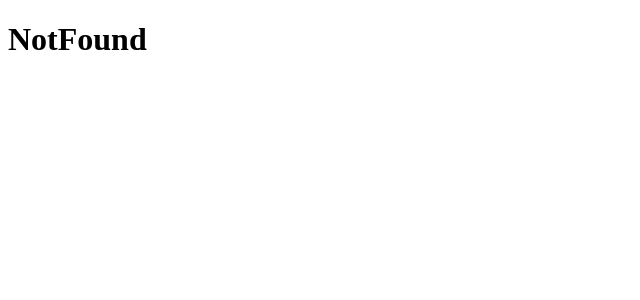
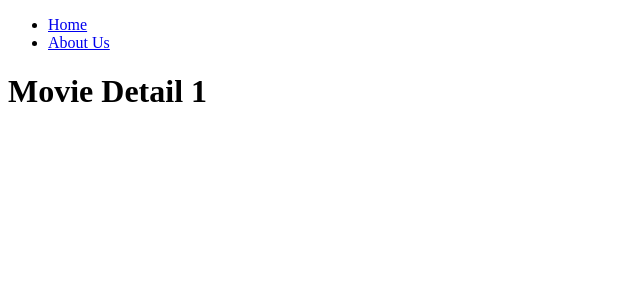
Before and after one commit to EUNSEO814/nextjs, a Next.js app: page /movies/1 in a window 1280 px wide. Before the commit this address had no page. Shown: the top 300 px of the page, without its empty margins (0-640 px from the left). Built offline with nearby package versions, Linux system fonts and the light colour scheme.

Commit message:
Day 37: learn nextjs

```diff
--- /dev/null
+++ b/app/(movies)/movies/[id]/page.tsx
@@ -0,0 +1,7 @@
+export default function MovieDetail({
+  params: { id },
+}: {
+  params: { id: string };
+}) {
+  return <h1>Movie Detail {id}</h1>;
+}
--- a/app/about-us/page.tsx
+++ b/app/about-us/page.tsx
@@ -1,9 +1,6 @@
-import Navigation from "../../components/navigation";
-
 export default function AboutUs() {
   return (
     <>
-      <Navigation />
       <h1> AboutUs!</h1>
     </>
   );
--- a/app/layout.tsx
+++ b/app/layout.tsx
@@ -1,16 +1,21 @@
+import Navigation from "../components/navigation";
+
 export const metadata = {
-  title: 'Next.js',
-  description: 'Generated by Next.js',
-}
+  title: "Next.js",
+  description: "Generated by Next.js",
+};
 
 export default function RootLayout({
   children,
 }: {
-  children: React.ReactNode
+  children: React.ReactNode;
 }) {
   return (
     <html lang="en">
-      <body>{children}</body>
+      <body>
+        <Navigation />
+        {children}
+      </body>
     </html>
-  )
+  );
 }
```
Also changed, not shown: app/(home)/page.tsx (added, +7 -0 lines), app/about-us/company/jobs/sales/page.tsx (added, +7 -0 lines), app/about-us/layout.tsx (added, +12 -0 lines), app/page.tsx (deleted, +0 -9 lines), tsconfig.json (+3 -14 lines).
